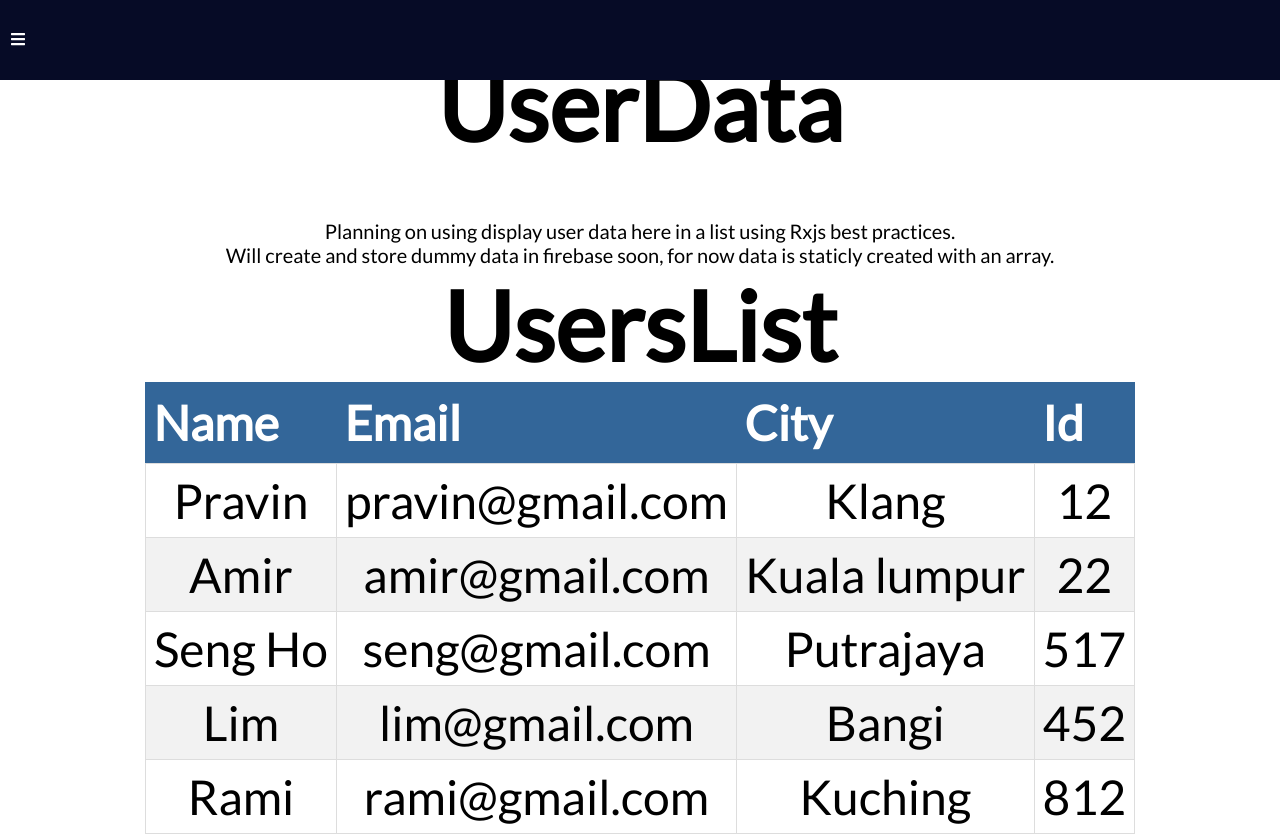
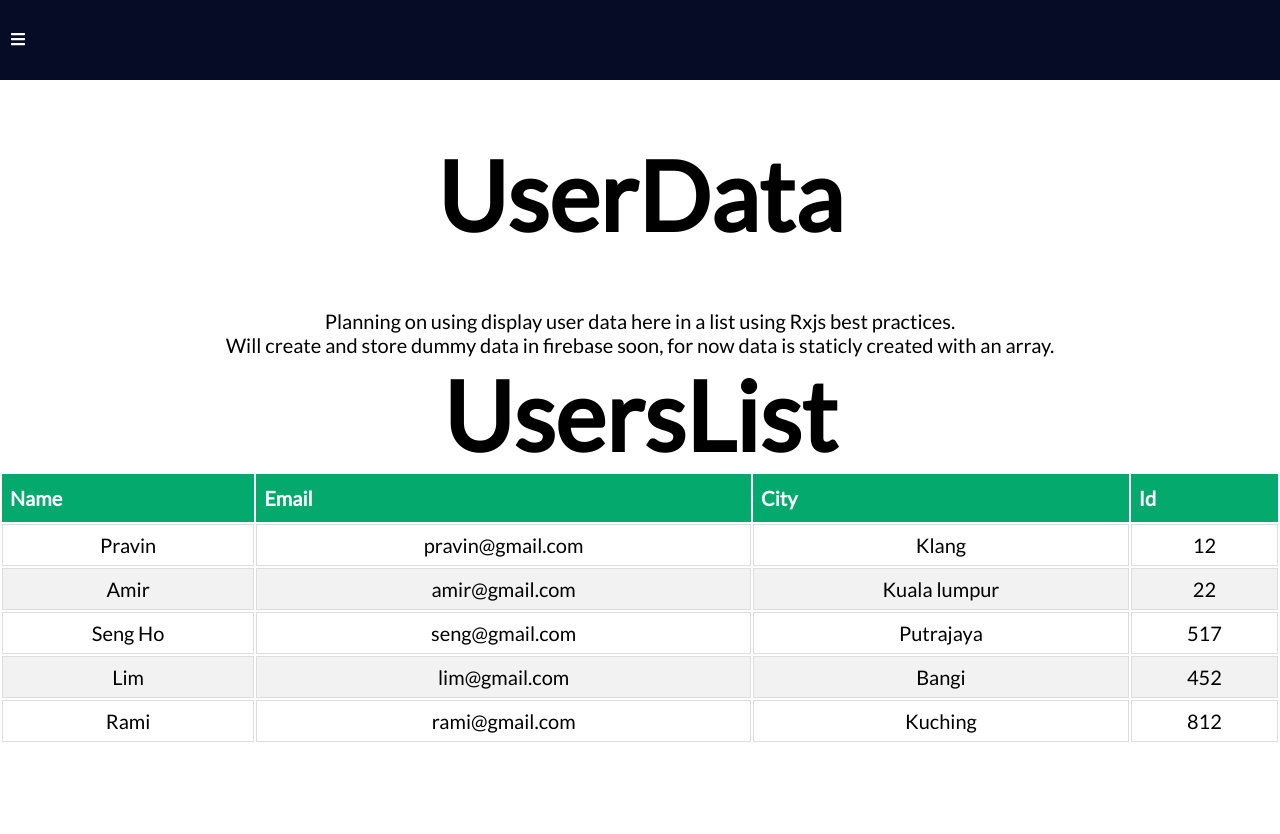
Before and after one commit to Pravin9982/rxjsdashboard, a React (Create React App) app: page /users in a window 1280 px wide. After the commit the page ends 800 px from the top, so only its background shows below. Built offline with nearby package versions, Linux system fonts and the light colour scheme.

Commit message:
Added UserList.css

```diff
--- /dev/null
+++ b/src/components/UserList.css
@@ -0,0 +1,30 @@
+.userTable {
+    border-collapse:separate;
+    width: 100%;
+  }
+
+  .userTable td, #customers th {
+    border: 1px solid #ddd;
+    padding: 8px;
+  }
+
+  .userTable tr:nth-child(even){
+    background-color: #f2f2f2;
+}
+
+  .userTable tr:hover {
+    background-color: #424887;
+
+}
+  .userTable tr {
+    font-size: 20px;
+
+}
+  .userTable th {
+    padding-top: 12px;
+    padding-bottom: 12px;
+    text-align: left;
+    font-size: 20px;
+    background-color: #04AA6D;
+    color: white;
+  }
--- a/src/components/UsersList.js
+++ b/src/components/UsersList.js
@@ -1,4 +1,5 @@
 import React from 'react'
+import "./UserList.css"
 
 export default function UsersList() {
     const userInfo = [{firstName:"Pravin",email:"pravin@gmail.com",city:"Klang",id:12},
```
